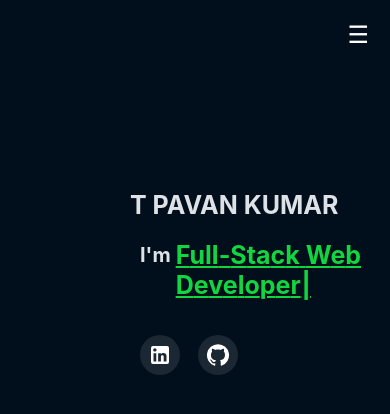
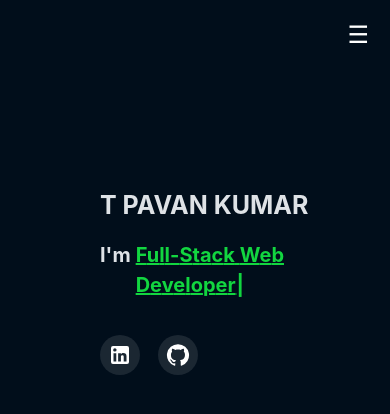
Before and after one commit to blastgamer59/My-Portfolio, a React (Create React App) app: page / in a window 390 px wide. Shown: the top 414 px of the page. Built offline with nearby package versions, Linux system fonts and the light colour scheme.

Commit message:
Updated the code with new features/fixes

```diff
--- a/src/Components/Home/Home.css
+++ b/src/Components/Home/Home.css
@@ -89,12 +89,20 @@ body {
 }
 @media (max-width: 767px) {
    .header-h1 {
+      margin-left: 100px;
       font-size: 25px;
    }
    .header-h2 {
       font-size: 20px;
       line-height: 30px;
       margin-top: 20px;
+      margin-left: 100px;
+   }
+   .typewriter{
+      font-size: 20px;
+   }
+   .social-links{
+      margin-left: 100px;
    }
    .home-toggle {
       display: block;
--- a/src/Components/Navbar/Navbar.css
+++ b/src/Components/Navbar/Navbar.css
@@ -61,13 +61,13 @@
 }
 @media (max-width: 767px) {
     .navbar-h1{
-       font-size: 15px;
+       font-size: 12px;
        display: flex;
        margin-left: 20px;
     }
     .navbar-toggle {
         display: block;
-        margin-left: 160px;
+        margin-left: 190px;
       }
      .nav-links {
         flex-direction: column;
```
